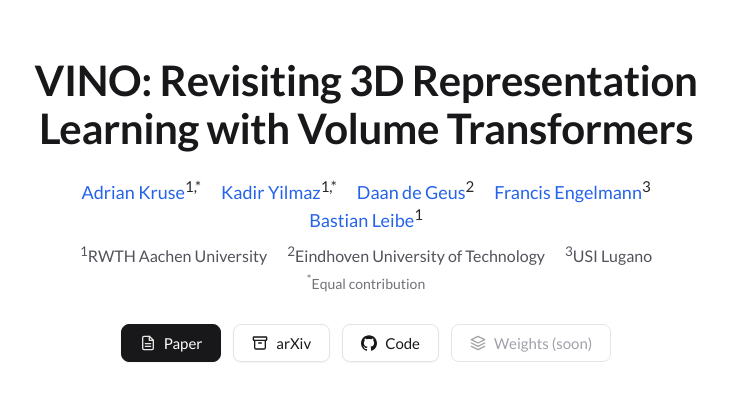
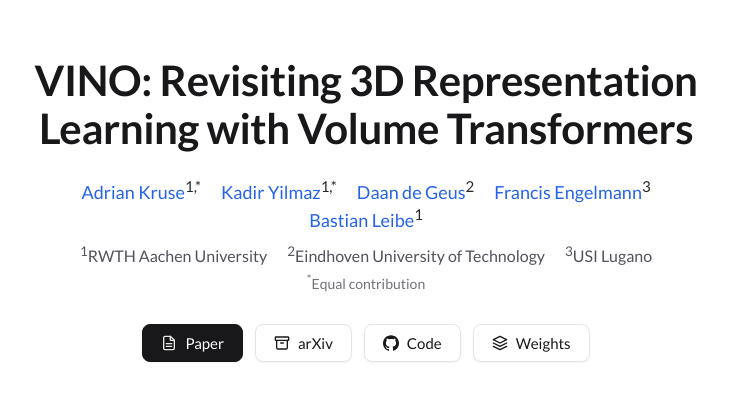
Before and after one commit to AdrianKruse/VINO, a plain HTML site: page index.html in a window 1280 px wide. Shown: the top 414 px of the page, without its empty margins (274-1005 px from the left). Drawn offline with nearby package versions, Linux system fonts and the light colour scheme; no server answers.

Commit message:
Link the weights button to Hugging Face

```diff
--- a/index.html
+++ b/index.html
@@ -26,7 +26,7 @@
                     <a id="paper" href="https://arxiv.org/pdf/2611.07176" target="_blank">Paper</a>
                     <a id="arxiv" href="https://arxiv.org/abs/2611.07176" target="_blank">arXiv</a>
                     <a id="code" href="https://github.com/AdrianKruse/VINO" target="_blank">Code</a>
-                    <a id="models">Weights (soon)</a>
+                    <a id="models" href="https://huggingface.co/adrkruse/VINO" target="_blank">Weights</a>
                 </div>
             </div>
         </header>
```
